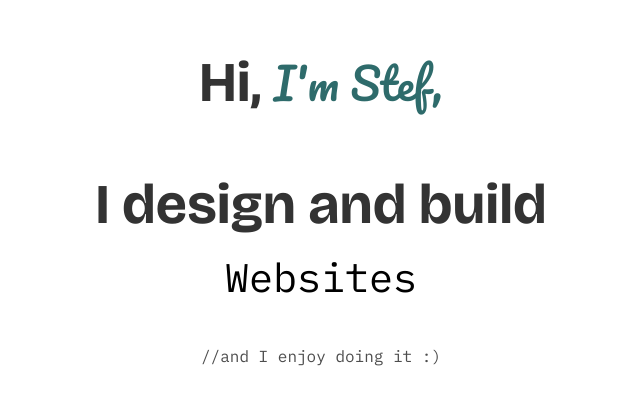
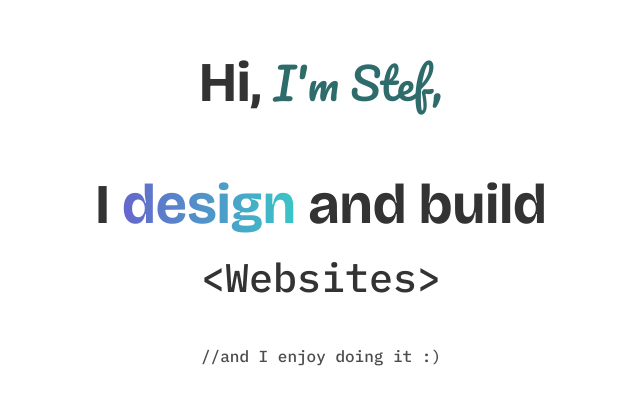
Before and after one commit to Stefdev13/stef-bekaert-portfolio, a React (Vite) app: page / in a window 1280 px wide. Shown: the part 206-610 px from the top of the page, without its empty margins (319-959 px from the left). Built offline with nearby package versions, Linux system fonts and the light colour scheme.

Commit message:
Index.css
Added standard global classes

```diff
--- a/src/components/TextEffect.jsx
+++ b/src/components/TextEffect.jsx
@@ -80,7 +80,7 @@ function TextEffect(props) {
 
     return (
         <div className={styles.textEffect} onMouseEnter={doEffect}>
-            {textEffectValue}
+            &lt;{textEffectValue}&gt;
         </div>
     );
 }
--- a/src/components/TextEffect.module.css
+++ b/src/components/TextEffect.module.css
@@ -2,5 +2,5 @@
   font-size: 2.5rem;
   font-weight: 400;
   font-family: 'IBM_Plex_Mono_Regular';
-  color: black;
+  color: var(--colour-light-text-heading);
 }
--- a/src/index.css
+++ b/src/index.css
@@ -54,14 +54,26 @@
   -moz-osx-font-smoothing: grayscale;
 }
 
-a {
-  font-weight: 500;
-  color: #646cff;
-  text-decoration: inherit;
+/* Standard classes */
+.heading {
+  font-size: 3.5rem;
+  font-weight: 700;
+  font-family: var(--font-heading);
+  color: var(--colour-light-text-heading);
 }
 
-a:hover {
-  color: #535bf2;
+.comment {
+  font-size: 1rem;
+  font-weight: 400;
+  font-family: var(--font-comment);
+  color: var(--colour-light-text-muted);
+}
+
+.text {
+  font-size: 1.2rem;
+  font-weight: 450;
+  font-family: var(--font-text);
+  color: var(--colour-light-text-muted);
 }
 
 body {
@@ -71,25 +83,6 @@ body {
   display: flex;
   justify-content: center;
 }
-
-/* button {
-  border-radius: 8px;
-  border: 1px solid transparent;
-  padding: 0.6em 1.2em;
-  font-size: 1em;
-  font-weight: 500;
-  font-family: inherit;
-  background-color: #1a1a1a;
-  cursor: pointer;
-  transition: border-color 0.25s;
-}
-button:hover {
-  border-color: #646cff;
-}
-button:focus,
-button:focus-visible {
-  outline: 4px auto -webkit-focus-ring-color;
-} */
 
 @media (prefers-color-scheme: light) {
   :root {
@@ -113,7 +106,7 @@ button:focus-visible {
 
 @font-face {
   font-family: "IBM_Plex_Mono_Regular";
-  src: url("fonts/IBM_Plex_Mono/IBMPlexMono-Regular.ttf") format("truetype");
+  src: url("fonts/IBM_Plex_Mono/IBMPlexMono-Medium.ttf") format("truetype");
 }
 
 @font-face {
--- a/src/pages/HomePage.jsx
+++ b/src/pages/HomePage.jsx
@@ -6,18 +6,18 @@ import TextEffect from "../components/TextEffect";
 function HomePage() {
   return (
     <div className={styles.main}>
-      <h1 className={styles.heading}>
+      <h1 className="heading">
         Hi, <span className={styles.name}>I'm Stef,</span>
       </h1>
-      <h1 className={styles.heading}>
-        I <span>design</span> and build{" "}
+      <h1 className="heading">
+        I <span className={styles.designTag}>design</span> and build{" "}
         <TextEffect
           letters={"ABCDEFGHIJKLMNOPQRSTUVWXYZ"}
           words={["Websites", "Mobile apps", "API's", "Backends", "Things"]}
         ></TextEffect>
       </h1>
 
-      <p className={styles.comment}>//and I enjoy doing it :)</p>
+      <p className="comment">//and I enjoy doing it :)</p>
     </div>
   );
 }
--- a/src/pages/HomePage.module.css
+++ b/src/pages/HomePage.module.css
@@ -1,10 +1,3 @@
-.heading {
-  font-size: 3.5rem;
-  font-weight: 700;
-  font-family: var(--font-heading);
-  color: var(--colour-light-text-heading);
-}
-
 .name {
   font-size: 2.7rem;
   font-weight: 500;
@@ -12,11 +5,14 @@
   color: var(--colour-primary-dark);
 }
 
-.comment {
-  font-size: 1rem;
-  font-weight: 400;
-  font-family: var(--font-comment);
-  color: var(--colour-light-text-muted);
+.designTag {
+  font-size: 3.5rem;
+  font-weight: 700;
+  font-family: var(--font-heading);
+  background: linear-gradient(to right, var(--colour-info), var(--colour-primary));
+  --webkit-background-clip: text;
+  background-clip: text;
+  color: transparent;
 }
 
 .main {
```
Also changed, not shown: src/constants/styling-constants.js (renamed from src/contants/styling-constants.js).
